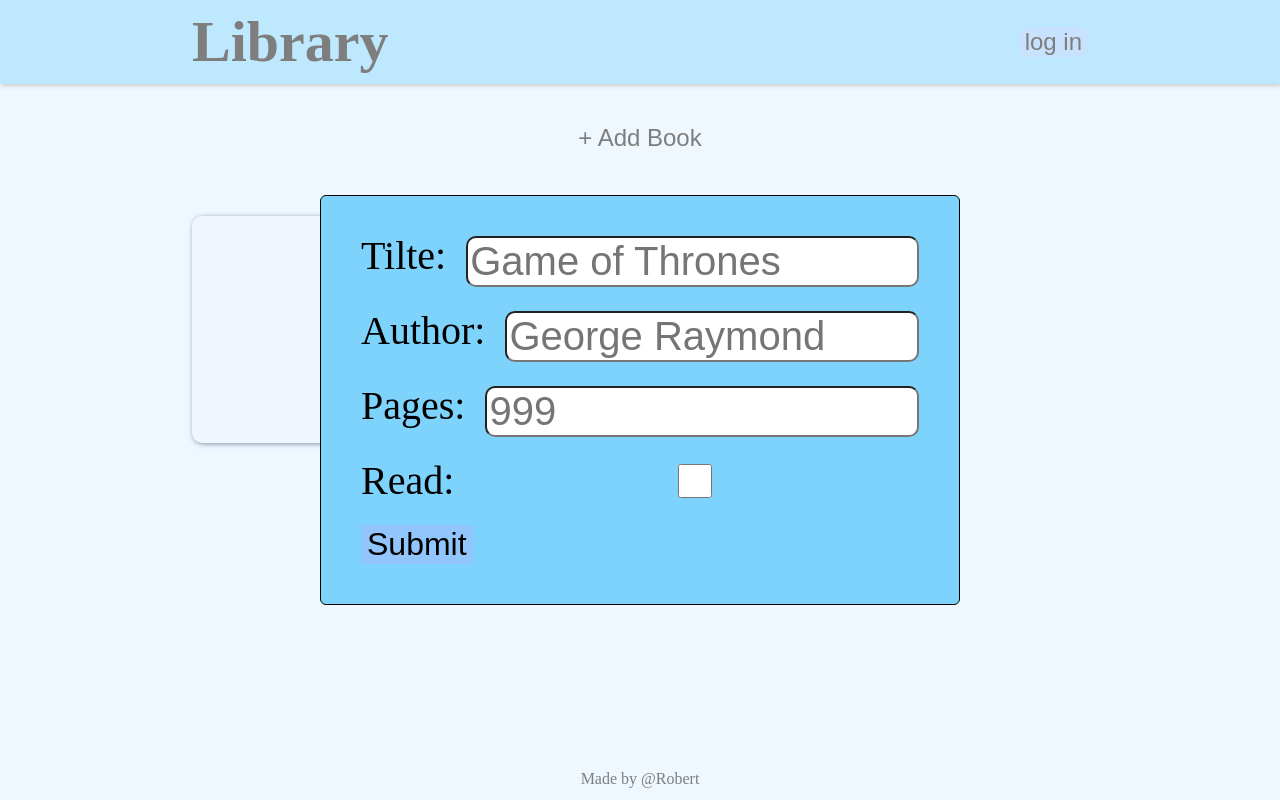
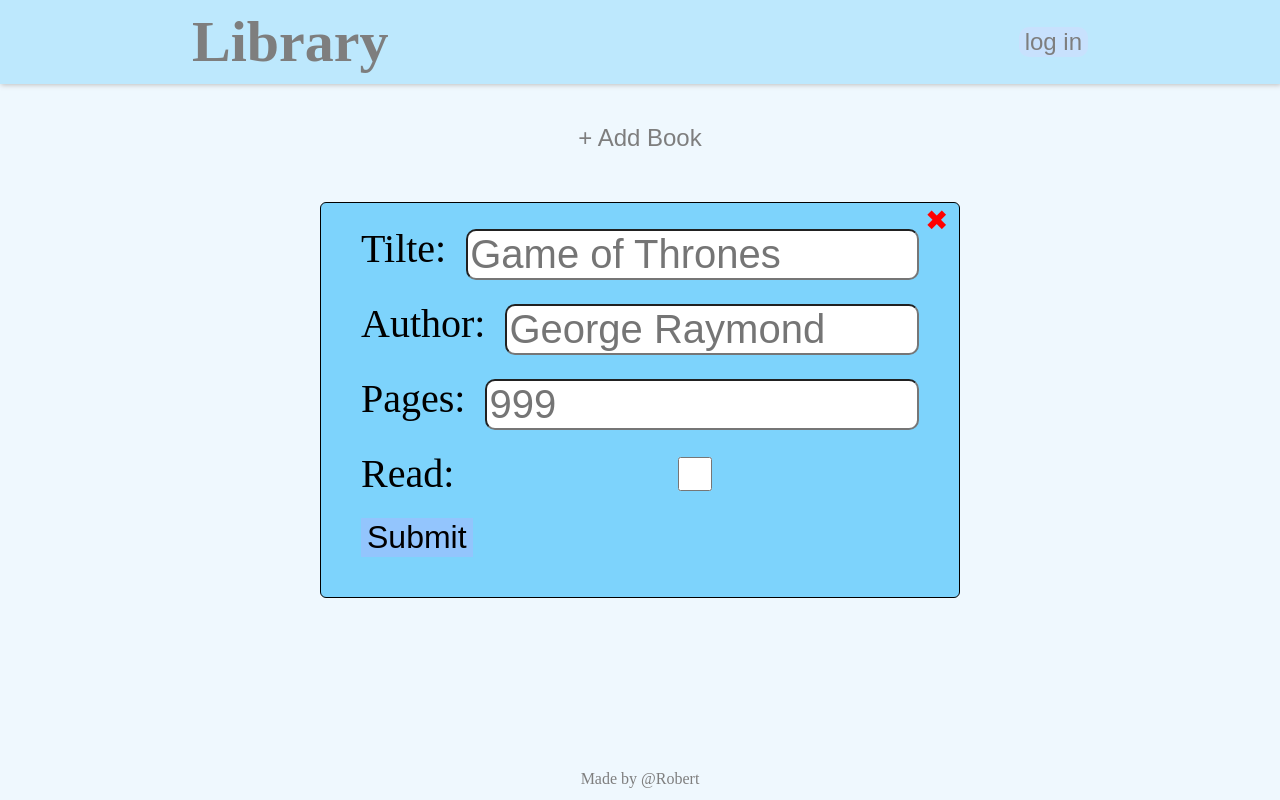
Before and after one commit to Unitato1/Project-Library, a plain HTML site: page index.html in a window 1280 px wide. Both pictures are taken after a click on the button "+ Add Book". Drawn offline with Linux system fonts and the light colour scheme.

Commit message:
Added close button to form

```diff
--- a/index.html
+++ b/index.html
@@ -11,6 +11,7 @@
   </head>
   <body>
     <form id="book-form" class="hidden" action="#" method="get">
+      <button class="close">&#10006;</button>
       <div>
         <label for="title">Tilte: </label>
         <input
@@ -58,9 +59,7 @@
       </header>
       <main>
         <button id="book-add">+ Add Book</button>
-        <div id="book-container">
-          <div class="book"><button class="close">&#10006;</button></div>
-        </div>
+        <div id="book-container"></div>
       </main>
       <footer><h3>Made by @Robert</h3></footer>
     </div>
--- a/main.js
+++ b/main.js
@@ -11,6 +11,7 @@ const bookshelf = (() => {
     let author;
     let pages;
     let read;
+    let close_btn = document.createElement("button");
     for (book of books) {
       title = document.createElement("p");
       title.innerHTML = book.title;
--- a/styles.css
+++ b/styles.css
@@ -101,15 +101,16 @@ body {
 }
 .close {
   position: relative;
-  bottom: 51%;
-  left: 51%;
-  font-size: 2.8vh;
+  left: 100%;
+  font-size: 3.5vh;
   background-color: transparent;
   border: 0;
   color: rgb(255, 0, 0);
+  width: fit-content;
+  height: 0px;
 }
 .close:hover {
-  font-size: 3.5vh;
+  text-shadow: 1px 1px 2px red;
 }
 .close:active {
   font-size: 2.8vh;
@@ -159,6 +160,7 @@ body {
   background-color: rgb(125, 211, 252, 1);
   width: fit-content;
   padding: 40px;
+  padding-top: 0;
   gap: 3vh;
   z-index: 9999;
 }
```
